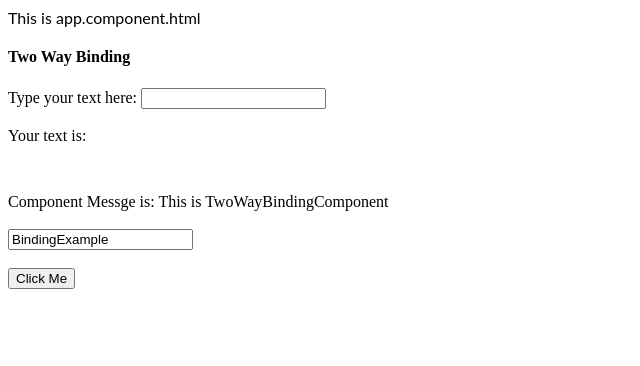
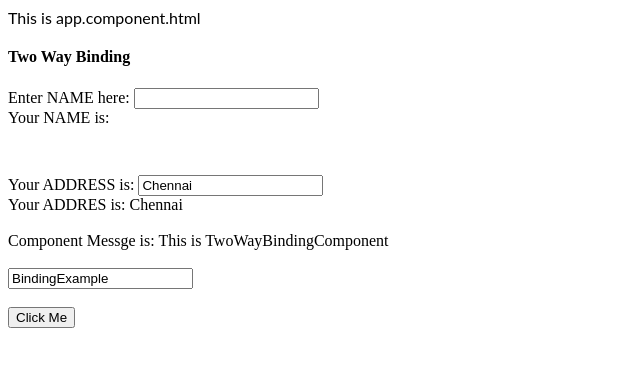
Before and after one commit to jbranjith/angular-js-experiments, an Angular app: page / in a window 1280 px wide. Shown: the top 366 px of the page, without its empty margins (0-640 px from the left). Built offline with nearby package versions, Linux system fonts and the light colour scheme.

Commit message:
2 files modified

```diff
--- a/src/binding-two-way/two-way.component.html
+++ b/src/binding-two-way/two-way.component.html
@@ -1,11 +1,16 @@
 <h4>Two Way Binding</h4>
 <div>
-	Type your text here: <input type="text" [(ngModel)]="showOutput">
+	Enter NAME here: <input type="text" [(ngModel)]="showOutput">
+</div>
+<div>
+  Your NAME is: <p>{{showOutput}}</p>
 </div>
 <br>
 <div>
-  Your text is: <p>{{showOutput}}</p>
+	<label>Your ADDRESS is: <input [(ngModel)]="address" placeholder="address"></label>
+  <br>Your ADDRES is: {{address}}
 </div>
+
 <br>
 Component Messge is: {{componentMessage}}
 <br><br>
--- a/src/binding-two-way/two-way.component.ts
+++ b/src/binding-two-way/two-way.component.ts
@@ -1,15 +1,16 @@
-import {Component} from '@angular/core';
+import { Component } from '@angular/core';
 
 @Component({
   selector: 'two-way-binding',
   templateUrl: './two-way.component.html',
   styleUrls: ['./two-way.component.css']
 })
-export class TwoWayBindingComponent{
+export class TwoWayBindingComponent {
   componentMessage: string = "This is TwoWayBindingComponent";
-  name: string ="BindingExample";
+  name: string = "BindingExample";
+  address: string = "Chennai";
 
-  clickMe(){
+  clickMe() {
     alert("clicked me??");
   }
 
```
